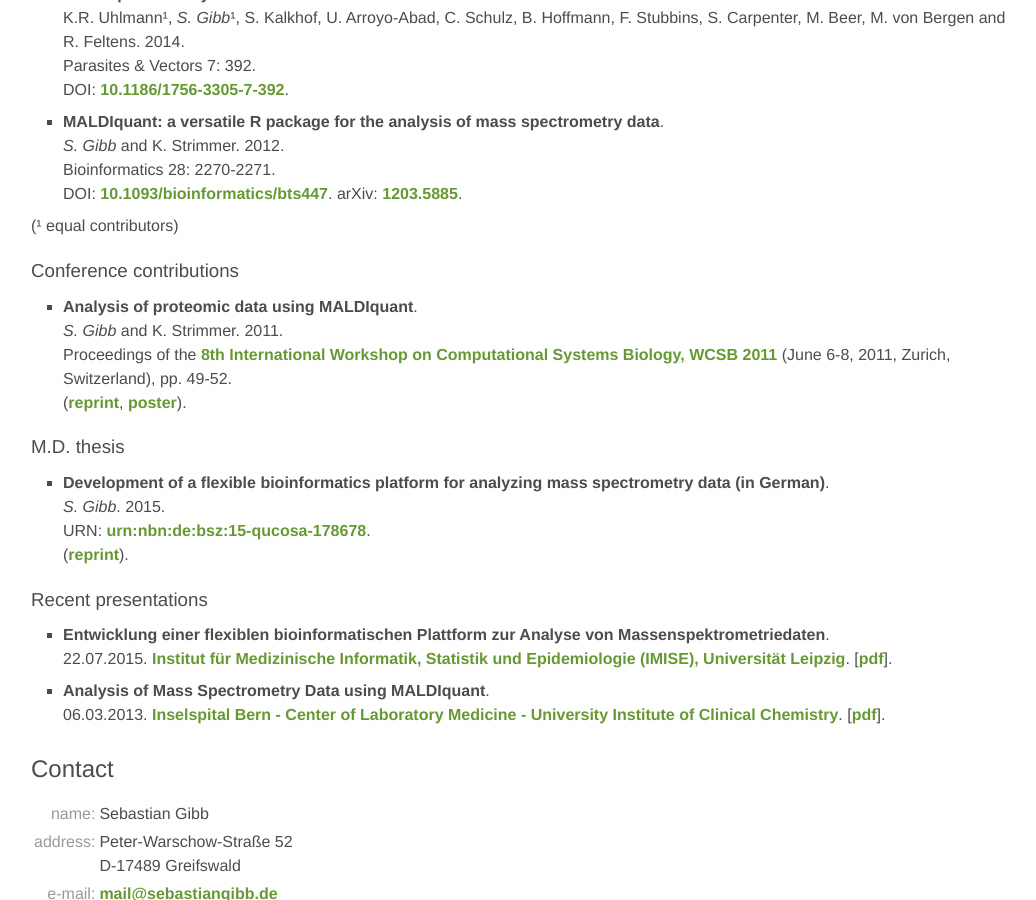
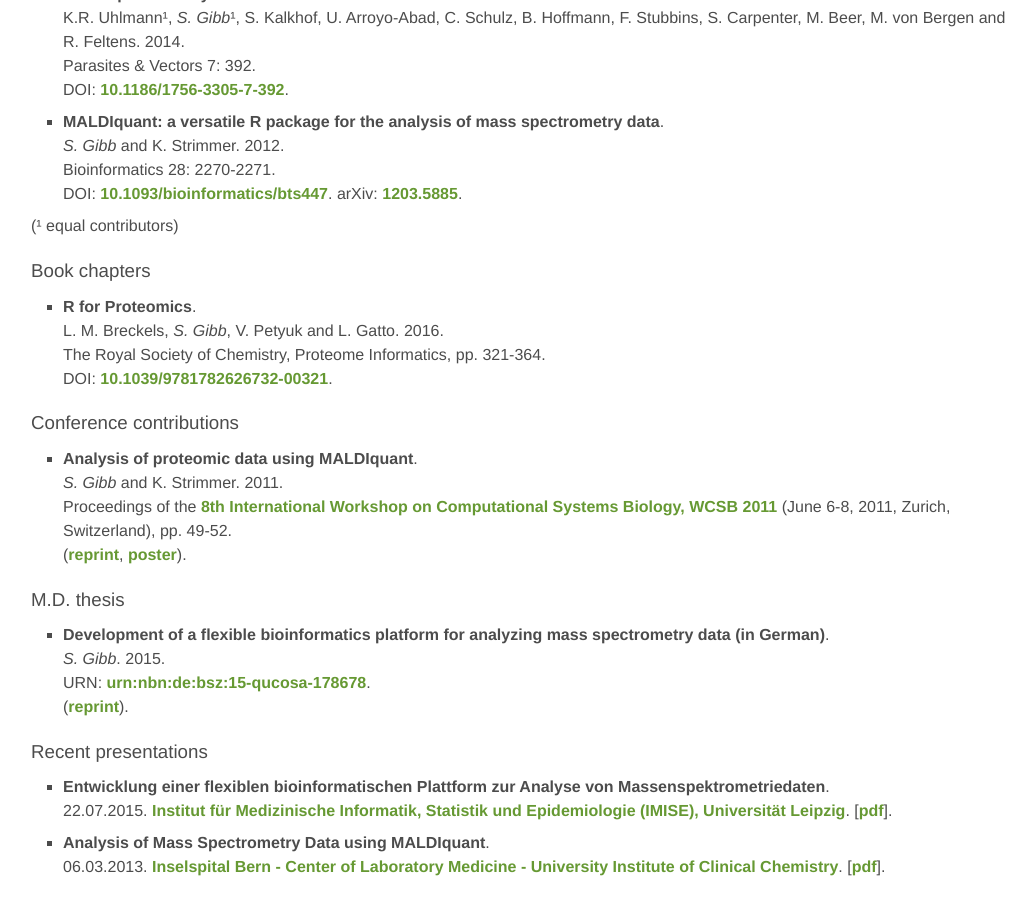
Before and after one commit to sgibb/sgibb.github.io, a Jekyll site: the page built from index.md, in a window 1280 px wide and 900 px high, scrolled down 1455 px. Shown: the whole window, without its empty margins (113-1149 px from the left). Built offline with Jekyll 4.4.1, drawn with Linux system fonts in a browser that asks for light colours.

Commit message:
add RSC R for Proteomics book chapter

```diff
--- a/_data/publications.yml
+++ b/_data/publications.yml
@@ -26,6 +26,14 @@
       doi: 10.1093/bioinformatics/bts447
       arxiv: 1203.5885
 
+- name: Book chapters
+  entries:
+    - title: "R for Proteomics"
+      authors: L. M. Breckels, S. Gibb, V. Petyuk and L. Gatto
+      journal: "The Royal Society of Chemistry, Proteome Informatics, pp. 321-364"
+      year: 2016
+      doi: 10.1039/9781782626732-00321
+
 - name: Conference contributions
   entries:
     - title: Analysis of proteomic data using MALDIquant
```
